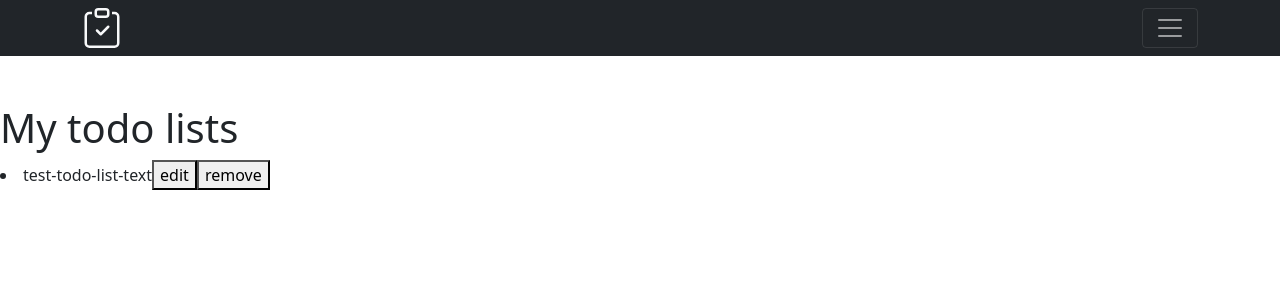
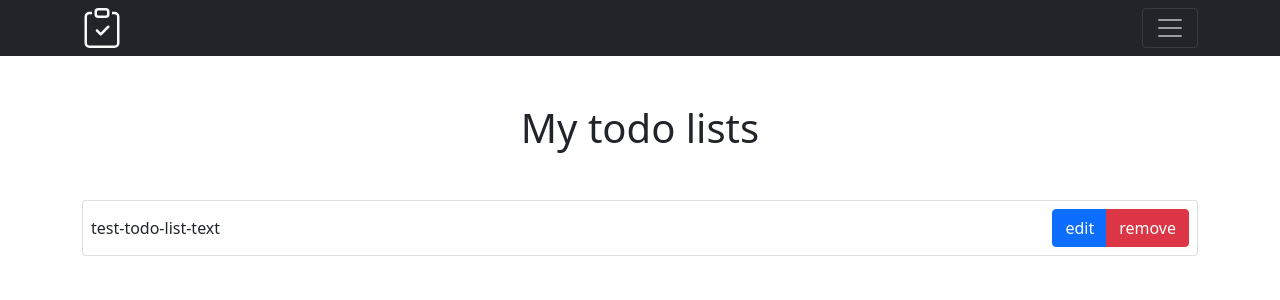
Before and after one commit to sergei-kulimzin/todo-app, a React (Create React App) app: page /my-todo-lists in a window 1280 px wide. Shown: the top 300 px of the page. Built offline with nearby package versions, Linux system fonts and the light colour scheme.

Commit message:
add styles for MyTodoListsPage

```diff
--- a/src/pages/my-todo-lists-page/my-todo-lists-page.jsx
+++ b/src/pages/my-todo-lists-page/my-todo-lists-page.jsx
@@ -1,3 +1,10 @@
+import {
+  Alert,
+  Button,
+  ButtonGroup,
+  Container,
+  ListGroup,
+} from 'react-bootstrap';
 import { useDispatch, useSelector } from 'react-redux';
 import { useNavigate } from 'react-router-dom';
 import { removeTodoList } from '../../store/actions';
@@ -17,26 +24,45 @@ function MyTodoListsPage() {
     navigate(`/edit-todo-list/${id}`);
   };
 
-  const todoListsRender = () => {
-    if (todoLists.length) {
-      return todoLists.map((todoList) => (
-        <li key={todoList.id}>
+  const renderTodoLists = () => (
+    <ListGroup>
+      {todoLists.map((todoList) => (
+        <ListGroup.Item
+          key={todoList.id}
+          className='px-2 d-flex justify-content-between align-items-center'
+        >
           {todoList.text}
-          <button onClick={() => handleEditTodoList(todoList.id)}>edit</button>
-          <button onClick={() => handleRemoveTodoList(todoList.id)}>
-            remove
-          </button>
-        </li>
-      ));
-    } else {
-      return <p>No todo lists</p>;
-    }
-  };
+          <ButtonGroup>
+            <Button
+              variant='primary'
+              onClick={() => handleEditTodoList(todoList.id)}
+            >
+              edit
+            </Button>
+            <Button
+              variant='danger'
+              onClick={() => handleRemoveTodoList(todoList.id)}
+            >
+              remove
+            </Button>
+          </ButtonGroup>
+        </ListGroup.Item>
+      ))}
+    </ListGroup>
+  );
 
   return (
     <>
-      <h1>My todo lists</h1>
-      {todoListsRender()}
+      <Container>
+        <h1 className='text-center mb-5'>My todo lists</h1>
+        {todoLists.length ? (
+          renderTodoLists()
+        ) : (
+          <Alert className='text-center' variant='warning'>
+            No todo lists
+          </Alert>
+        )}
+      </Container>
     </>
   );
 }
```
